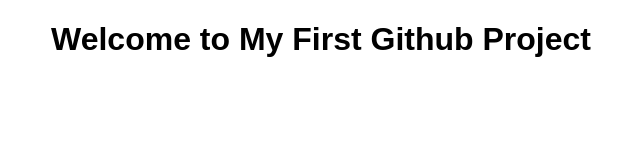
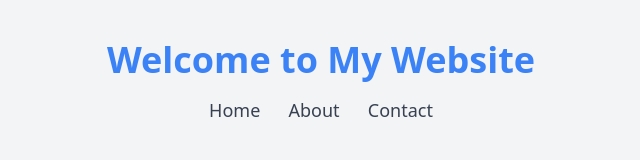
Before and after one commit to siddharthsohoni/SiddharthSohoni-Portfolio, a plain HTML site: page index.html in a window 1280 px wide. Shown: the whole page, without its empty margins (319-959 px from the left). Drawn offline with nearby package versions, Linux system fonts and the light colour scheme.

Commit message:
Added new pages

```diff
--- a/index.html
+++ b/index.html
@@ -4,10 +4,14 @@
     <meta charset="UTF-8">
     <meta name="viewport" content="width=device-width, initial-scale=1.0">
     <title>My Frontend Project</title>
-    <link rel="stylesheet" href="styles.css">
+    <link href="https://cdn.jsdelivr.net/npm/tailwindcss@2.2.19/dist/tailwind.min.css" rel="stylesheet">
 </head>
-<body>
-    <h1>Welcome to My First Github Project</h1>
-    <script src="script.js"></script>
+<body class="bg-gray-100 text-center p-10">
+    <h1 class="text-4xl font-bold text-blue-500">Welcome to My Website</h1>
+    <nav class="mt-4">
+        <a href="index.html" class="text-lg text-gray-700 mx-3">Home</a>
+        <a href="about.html" class="text-lg text-gray-700 mx-3">About</a>
+        <a href="contact.html" class="text-lg text-gray-700 mx-3">Contact</a>
+    </nav>
 </body>
 </html>
```
Also changed, not shown: about.html (added, +14 -0 lines), contact.html (added, +14 -0 lines).
